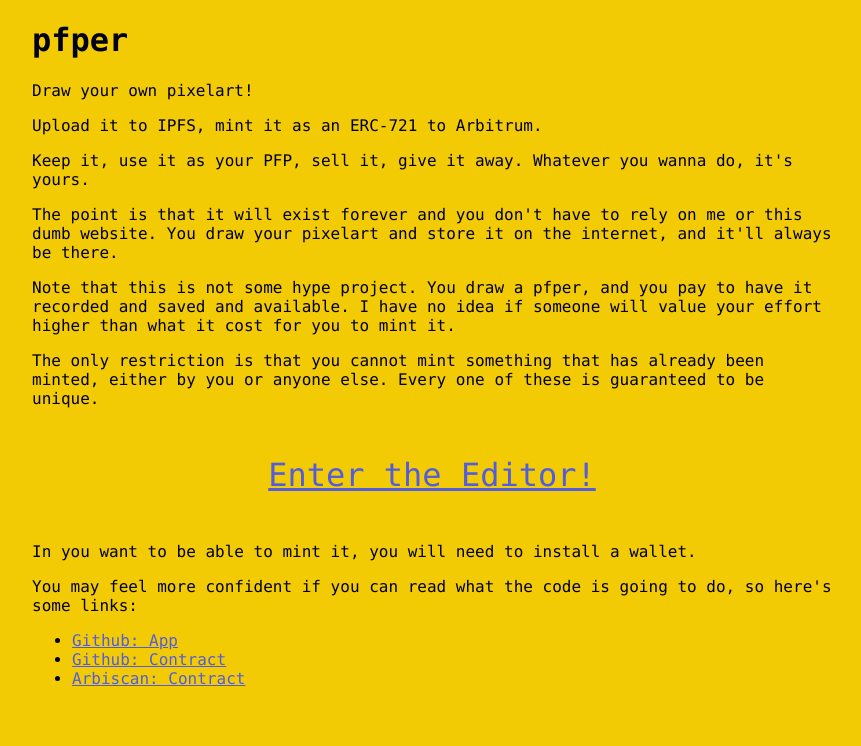
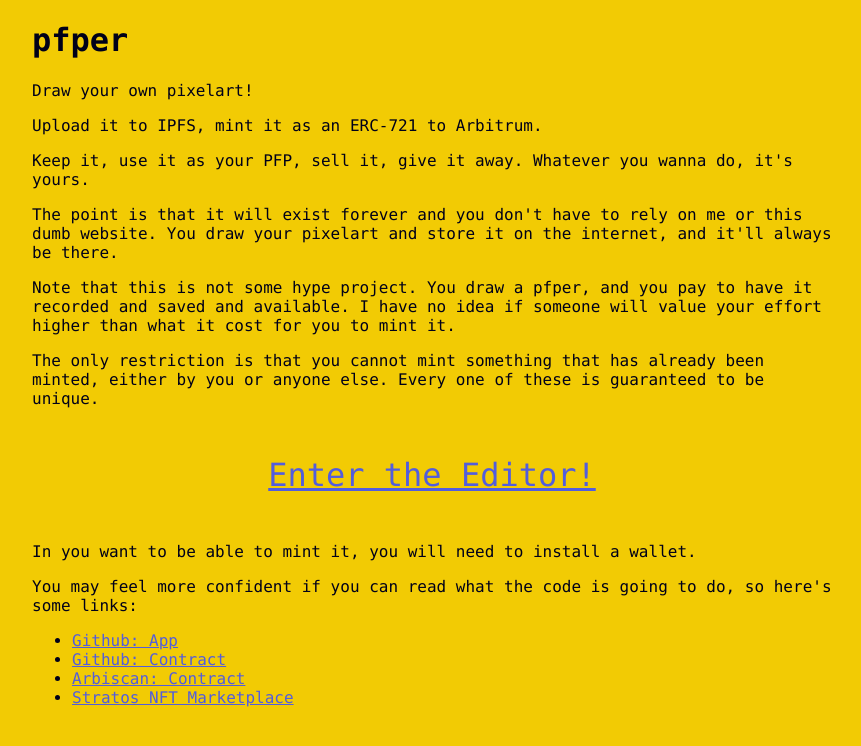
Before and after one commit to sirsean/pfper, a React (Create React App) app: page / in a window 1280 px wide. Shown: the top 746 px of the page, without its empty margins (208-1069 px from the left). Built offline with nearby package versions, Linux system fonts and the light colour scheme; what nft.storage would draw is missing.

Commit message:
link to stratos

```diff
--- a/src/views/home.js
+++ b/src/views/home.js
@@ -24,6 +24,7 @@ export default function Home() {
                 <li><a href="https://github.com/sirsean/pfper" target="_blank" rel="noreferrer">Github: App</a></li>
                 <li><a href="https://github.com/sirsean/pfper-contract" target="_blank" rel="noreferrer">Github: Contract</a></li>
                 <li><a href="https://arbiscan.io/address/0xcf4fd95771aeb088c50aec7ea8df8c11c034ffb3" target="_blank" rel="noreferrer">Arbiscan: Contract</a></li>
+                <li><a href="https://stratosnft.io/collection/pfper" target="_blank" rel="noreferrer">Stratos NFT Marketplace</a></li>
             </ul>
         </div>
     );
```
